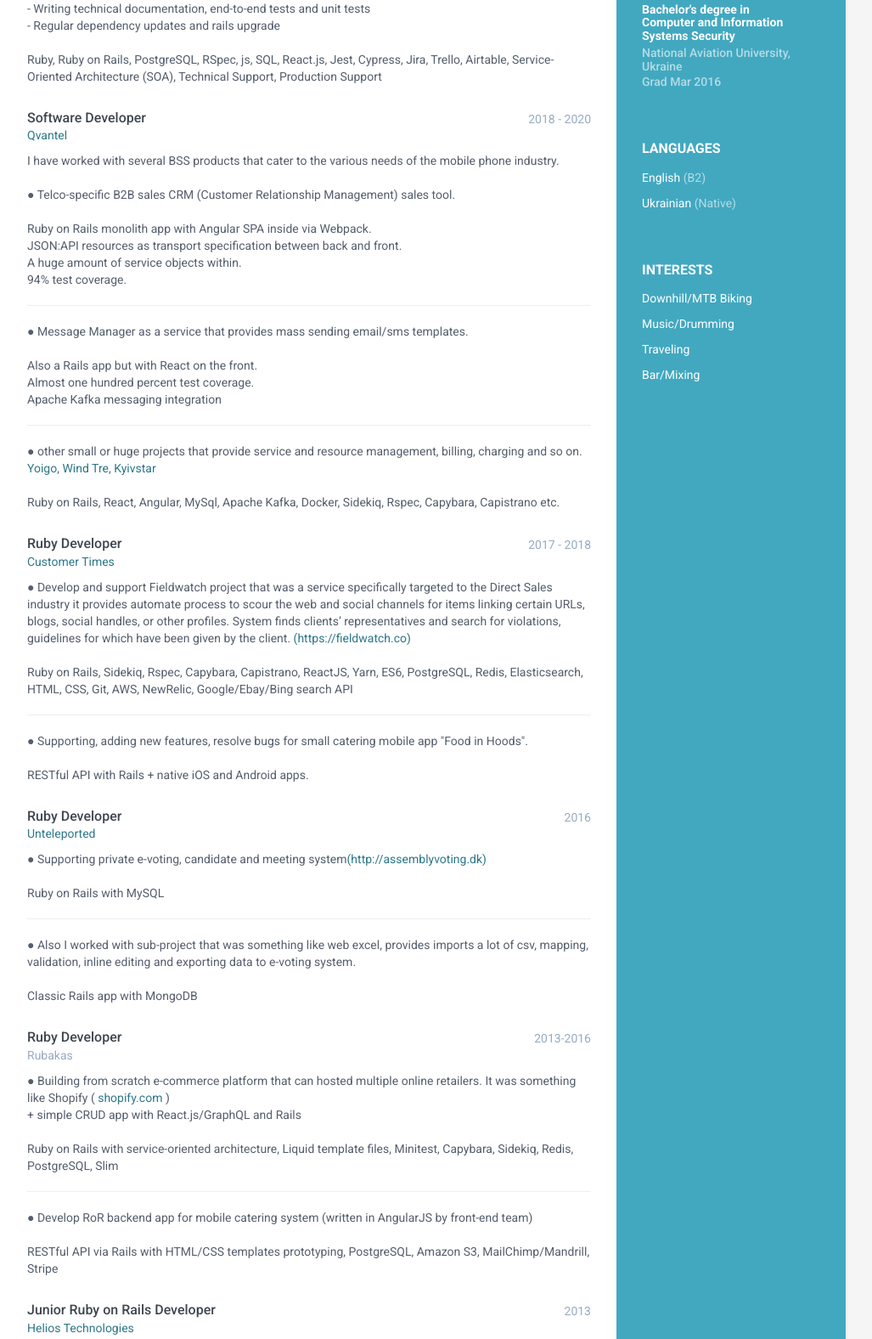
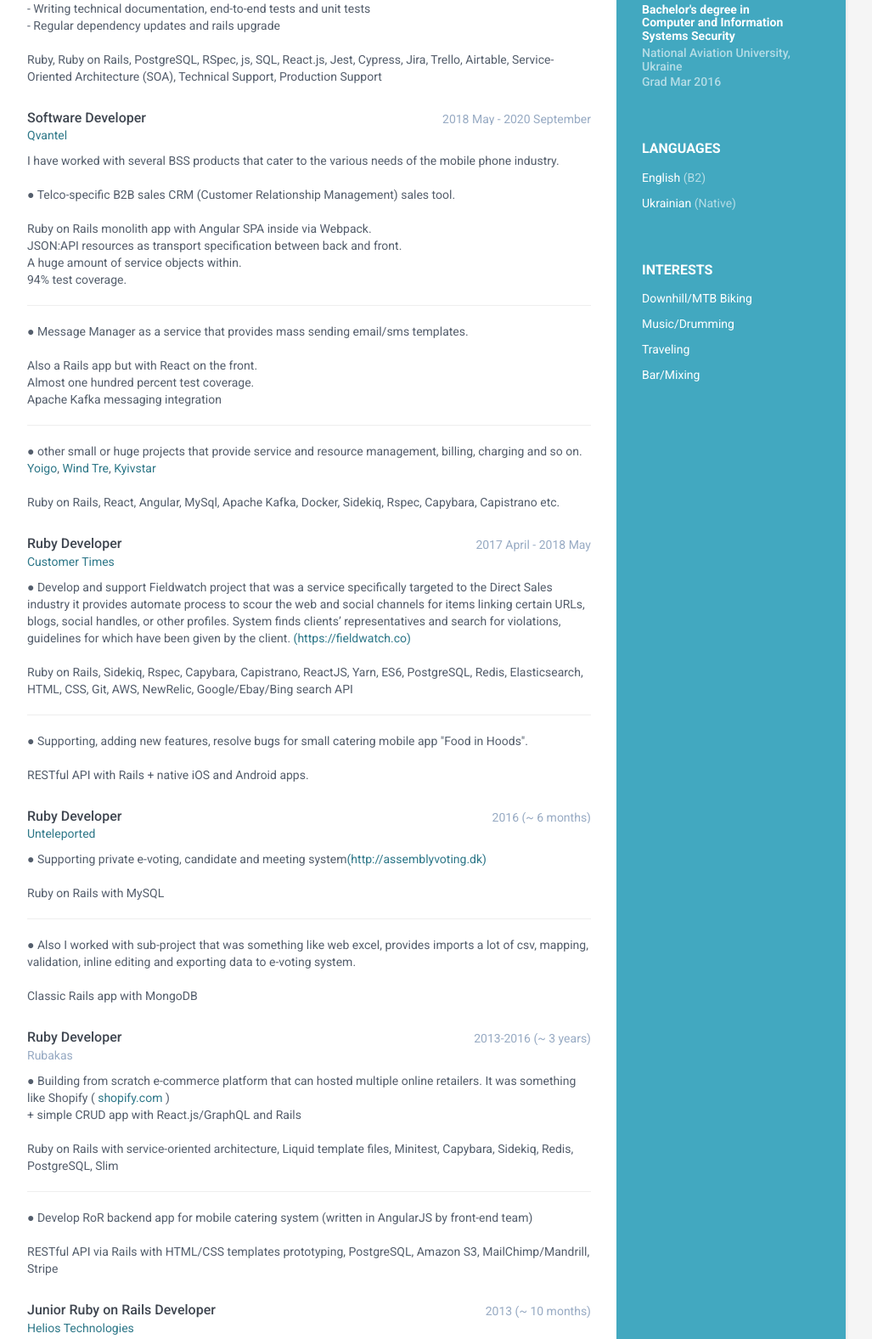
Before and after one commit to vsnares/vsnares.github.io, a plain HTML site: page index.html in a window 1280 px wide. Shown: the part 648-2224 px from the top of the page at 85% size, without its empty margins (156-1183 px from the left). Drawn offline with Linux system fonts and the light colour scheme.

Commit message:
added months

```diff
--- a/index.html
+++ b/index.html
@@ -105,7 +105,7 @@
                     <div class="meta">
                         <div class="upper-row">
                             <h3 class="job-title">Software Developer</h3>
-                            <div class="time">2021 - 2023</div>
+                            <div class="time"> 2021 June - 2023 June</div>
                         </div><!--//upper-row-->
                         <div class="company"><a href="https://avail.co/">Avail, by Realtor.com</a></div>
                     </div><!--//meta-->
@@ -132,7 +132,7 @@
                     <div class="meta">
                         <div class="upper-row">
                             <h3 class="job-title">Software Developer</h3>
-                            <div class="time">2018 - 2020</div>
+                            <div class="time"> 2018 May - 2020 September</div>
                         </div><!--//upper-row-->
                         <div class="company"><a href="https://qvantel.com/">Qvantel</a></div>
                     </div><!--//meta-->
@@ -174,7 +174,7 @@
                     <div class="meta">
                         <div class="upper-row">
                             <h3 class="job-title">Ruby Developer</h3>
-                            <div class="time">2017 - 2018</div>
+                            <div class="time">2017 April - 2018 May</div>
                         </div><!--//upper-row-->
                         <div class="company"><a href="https://customertimes.com/">Customer Times</a></div>
                     </div><!--//meta-->
@@ -193,7 +193,7 @@
                     <div class="meta">
                         <div class="upper-row">
                             <h3 class="job-title">Ruby Developer</h3>
-                            <div class="time">2016</div>
+                            <div class="time">2016 (~ 6 months)</div>
                         </div><!--//upper-row-->
                         <div class="company"><a href='http://unteleported.com/'>Unteleported</a></div>
                     </div><!--//meta-->
@@ -212,7 +212,7 @@
                     <div class="meta">
                         <div class="upper-row">
                             <h3 class="job-title">Ruby Developer</h3>
-                            <div class="time">2013-2016</div>
+                            <div class="time">2013-2016 (~ 3 years)</div>
                         </div><!--//upper-row-->
                         <div class="company">Rubakas</div>
                     </div><!--//meta-->
@@ -234,7 +234,7 @@
                     <div class="meta">
                         <div class="upper-row">
                             <h3 class="job-title">Junior Ruby on Rails Developer</h3>
-                            <div class="time">2013</div>
+                            <div class="time">2013 (~ 10 months)</div>
                         </div><!--//upper-row-->
                         <div class="company"><a href="https://www.linkedin.com/company/helios-technologies/">Helios Technologies</a></div>
                     </div><!--//meta-->
```
